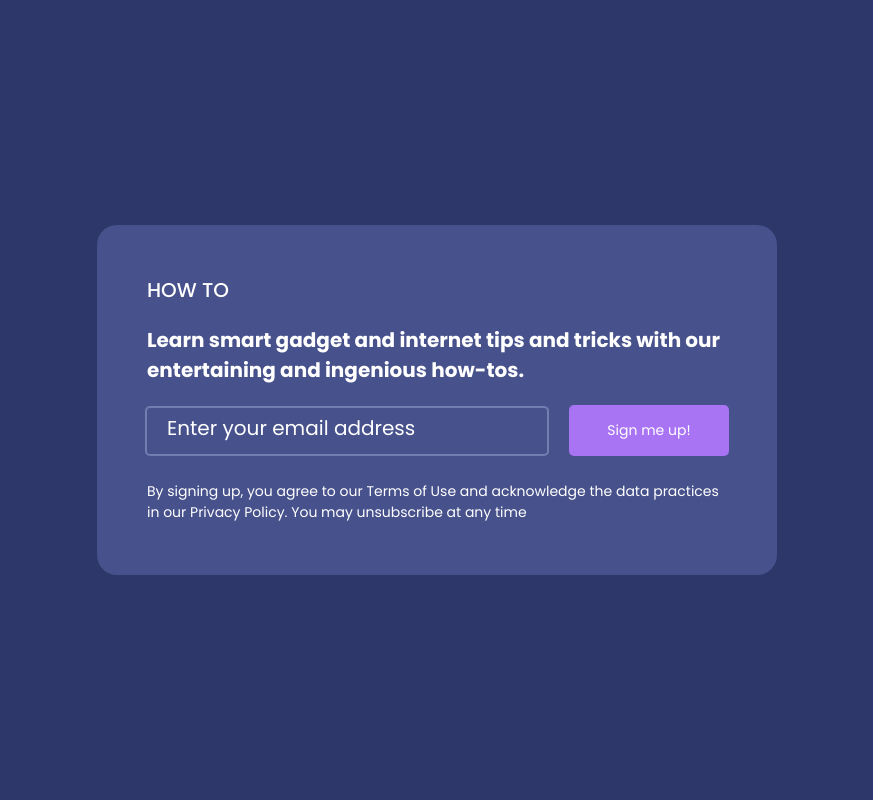
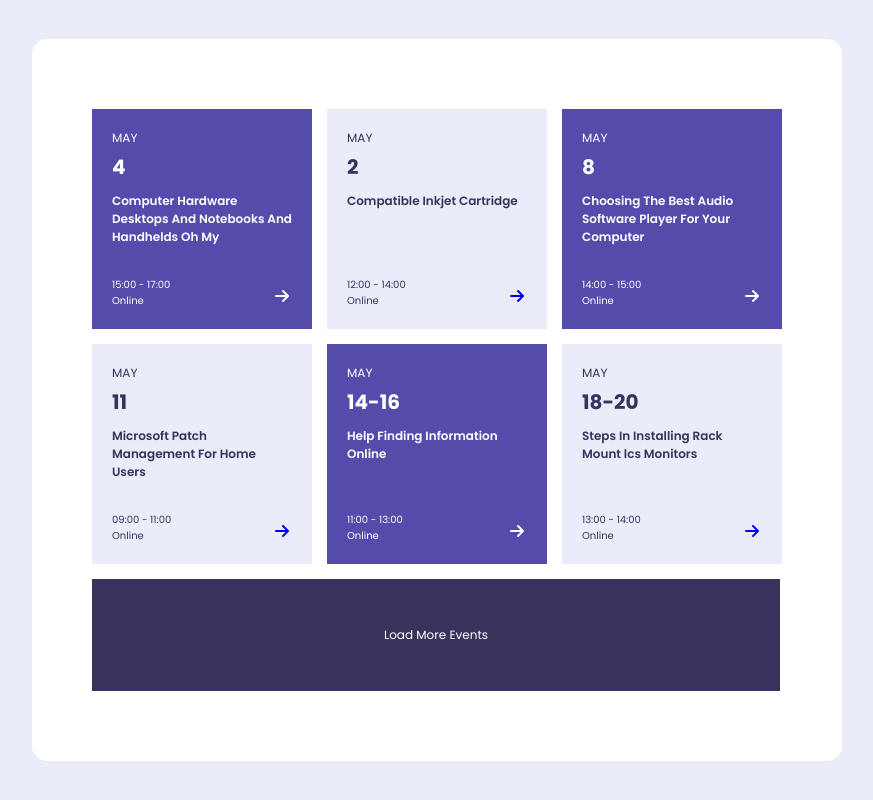
Before and after one commit to Nigarglm/Before-After, a plain HTML site: page index.html in a window 1280 px wide. Shown: the whole page, without its empty margins (203-1076 px from the left). Drawn offline with Linux system fonts and the light colour scheme.

Commit message:
task4 has done

```diff
--- a/index.html
+++ b/index.html
@@ -4,19 +4,72 @@
     <meta charset="UTF-8">
     <meta name="viewport" content="width=device-width, initial-scale=1.0">
     <title>Document</title>
+    <link rel="stylesheet" href="https://cdnjs.cloudflare.com/ajax/libs/font-awesome/6.5.2/css/all.min.css" integrity="sha512-SnH5WK+bZxgPHs44uWIX+LLJAJ9/2PkPKZ5QiAj6Ta86w+fsb2TkcmfRyVX3pBnMFcV7oQPJkl9QevSCWr3W6A==" crossorigin="anonymous" referrerpolicy="no-referrer" />
     <link rel="stylesheet" href="style.css">
 </head>
 <body>
     <div class="container">
-        <h2>HOW TO</h2>
-        <p class="main-p">Learn smart gadget and internet tips and tricks with our entertaining and ingenious how-tos.</p>
-        <form>
-            <div class="email">
-                <input type="email" placeholder="Enter your email address" required>
-                <button>Sign me up!</button>
+        <div class="card1">
+            <div class="card-blue">
+                <p class="month">MAY</p>
+                <h2>4</h2>
+                <p class="card-description">Computer Hardware Desktops And Notebooks And Handhelds Oh My</p>
+                <div class="time">
+                    <p>15:00 - 17:00 <br> Online</p>
+                    <a href="#"><i class="fa-solid fa-arrow-right"></i></a>
+                </div>
             </div>
-        </form>
-        <p class="p">By signing up, you agree to our Terms of Use and acknowledge the data practices in our Privacy Policy. You may unsubscribe at any time</p>
+            <div class="card-grey">
+                <p class="month">MAY</p>
+                <h2>2</h2>
+                <p class="card-description">Compatible Inkjet Cartridge</p>
+                <div class="time">
+                    <p>12:00 - 14:00 <br> Online</p>
+                    <a href="#"><i class="fa-solid fa-arrow-right"></i></a>
+                </div>
+            </div>
+            <div class="card-blue">
+                <p class="month">MAY</p>
+                <h2>8</h2>
+                <p class="card-description">Choosing The Best Audio Software Player For Your Computer</p>
+                <div class="time">
+                    <p>14:00 - 15:00 <br> Online</p>
+                    <a href="#"><i class="fa-solid fa-arrow-right"></i></a>
+                </div>
+            </div>
+        </div>
+
+
+        <div class="card2">
+            <div class="card-grey">
+                <p class="month">MAY</p>
+                <h2>11</h2>
+                <p class="card-description">Microsoft Patch Management For Home Users</p>
+                <div class="time">
+                    <p>09:00 - 11:00 <br> Online</p>
+                    <a href="#"><i class="fa-solid fa-arrow-right"></i></a>
+                </div>
+            </div>
+            <div class="card-blue">
+                <p class="month">MAY</p>
+                <h2>14-16</h2>
+                <p class="card-description">Help Finding Information Online</p>
+                <div class="time">
+                    <p>11:00 - 13:00 <br> Online</p>
+                    <a href="#"><i class="fa-solid fa-arrow-right"></i></a>
+                </div>
+            </div>
+            <div class="card-grey">
+                <p class="month">MAY</p>
+                <h2>18-20</h2>
+                <p class="card-description">Steps In Installing Rack Mount lcs Monitors</p>
+                <div class="time">
+                    <p>13:00 - 14:00 <br> Online</p>
+                    <a href="#"><i class="fa-solid fa-arrow-right"></i></a>
+                </div>
+            </div>
+        </div>
+        <button>Load More Events</button>
     </div>
 </body>
 </html>
--- a/style.css
+++ b/style.css
@@ -8,7 +8,7 @@
 
 body{
     height: 100vh;
-    background-color: #2E3769;
+    background-color: #EAECF9;
     display: flex;
     align-items: center;
     justify-content: center;
@@ -16,69 +16,99 @@ body{
 
 .container{
     position: relative;
-    background-color: #47518B;
-    width: 680px;
-    height: 350px;
-    border-radius: 20px;
+    background-color: #fff;
+    padding: 70px 60px;
+    border-radius: 15px;
+}
+
+.card1{
+    display: flex;
+    align-items: center;
+    justify-content: center;
+    gap: 15px;
+    margin-bottom: 15px;
+}
+
+.card2{
+    display: flex;
+    align-items: center;
+    justify-content: center;
+    gap: 15px;
+    margin-bottom: 15px;
+}
+
+.card-blue{
+    background-color: #544BAB;
+    color: #fff;
+    width: 220px;
+    height: 220px;
+    position: relative;
+}
+
+.card-grey{
+    background-color: #EAECF9;
+    color: #37335D;
+    width: 220px;
+    height: 220px;
+    position: relative;
+}
+
+.month{
+    font-family: 'Poppins',sans-serif;
+    font-size: 12px;
+    font-weight: 400;
+    margin-top: 20px;
+    margin-left: 20px;
 }
 
 h2{
-    color: #fff;
-    font-family: 'Poppins',sans-serif;
-    font-size: 20px;
-    font-weight: 500;
-    padding: 50px 0 0 50px;
-}
-
-.main-p{
-    color: #fff;
     font-family: 'Poppins',sans-serif;
     font-size: 20px;
     font-weight: 700;
-    padding: 20px 50px;
+    margin-top: 5px;
+    margin-left: 20px;
 }
 
-.email{
+.card-description{
+    font-family: 'Poppins',sans-serif;
+    font-size: 12px;
+    font-weight: 600;
+    margin-top: 10px;
+    margin-left: 20px;
+    width: 180px;
+}
+
+.time{
     display: flex;
     align-items: center;
-    justify-content: center;
-    gap: 20px;
+    gap: 80px;
 }
 
-input{
-    border: 2px solid #747DB0;
-    border-radius: 5px;
-    width: 404px;
-    height: 50px;
-    background-color: transparent;
+.time p{
+    font-family: 'Poppins',sans-serif;
+    font-size: 10px;
+    font-weight: 400;
+    position: absolute;
+    left: 20px;
+    bottom: 20px;
 }
 
-::placeholder{
-    padding: 10px 120px 10px 20px;
+.time a{
+    position: absolute;
+    right: 23px;
+    bottom: 23px;
+}
+
+.card-blue a{
     color: #fff;
-    font-family: 'Poppins',sans-serif;
-    font-size: 20px;
-    font-weight: 400;
 }
 
 button{
-    background-color: #A974F4;
-    cursor: pointer;
+    padding: 45px 290px;
+    background-color: #37335D;
+    border: 2px solid transparent;
     color: #fff;
-    border: none;
-    width: 160px;
-    border-radius: 5px;
-    padding: 15px 20px;
-    font-size: 14px;
     font-family: 'Poppins',sans-serif;
+    font-size: 12px;
     font-weight: 400;
 }
-
-.p{
-    color: #fff;
-    font-family: 'Poppins',sans-serif;
-    font-size: 14px;
-    font-weight: 400;
-    width: 580px;
-    margin: 25px 50px auto;
-}
```
